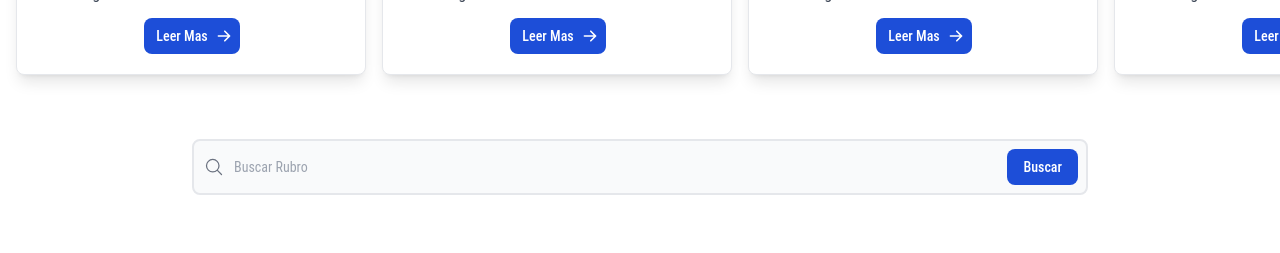
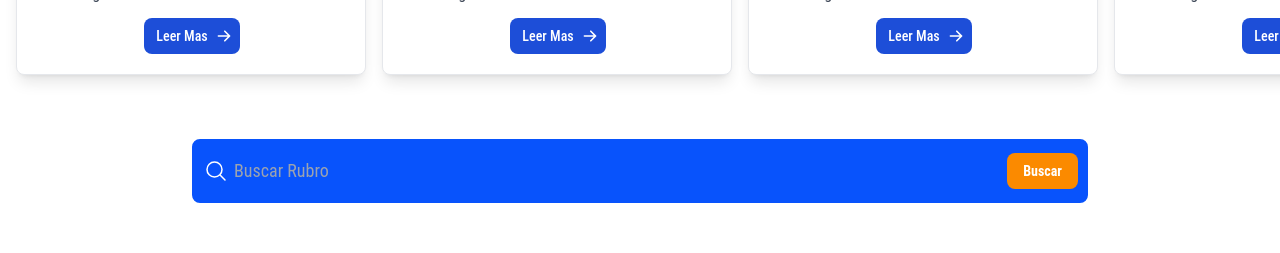
Before and after one commit to AhrensOG/GrupoStart, a Next.js app: page /empresas in a window 1280 px wide. Shown: the part 1040-1293 px from the top of the page. Built offline with nearby package versions, Linux system fonts and the light colour scheme.

Commit message:
Change searchBar Styles

```diff
--- a/components/search/SearchBar.jsx
+++ b/components/search/SearchBar.jsx
@@ -25,7 +25,7 @@ const SearchBar = ({ setCategorySearch }) => {
               viewBox="0 0 24 24"
               strokeWidth={1.5}
               stroke="currentColor"
-              className="w-5 h-5 text-gray-500 dark:text-gray-400"
+              className="w-6 h-6 text-white"
             >
               <path
                 strokeLinecap="round"
@@ -37,14 +37,14 @@ const SearchBar = ({ setCategorySearch }) => {
           <input
             type="search"
             id="search"
-            className="block w-full p-4 pl-10 text-sm text-gray-900 border-2 border-gray-200 rounded-lg bg-gray-50 focus:ring-blue-600 focus:border-blue-600 outline-none duration-200"
+            className="block w-full p-4 pl-10 text-lg text-white border-2 border-[#0853fc] rounded-lg bg-[#0853fc] outline-none duration-200"
             placeholder="Buscar Rubro"
             required
             onChange={handleSearch}
           />
           <button
             type="submit"
-            className="text-white absolute right-2.5 bottom-2.5 bg-blue-700 hover:bg-blue-800 focus:ring-4 focus:outline-none focus:ring-blue-800 font-medium rounded-lg text-sm px-4 py-2"
+            className="text-white font-semibold absolute right-2.5 bottom-3.5 bg-[#fb8a00] hover:text-[#0853fc] rounded-lg text-sm px-4 py-2 duration-200"
           >
             Buscar
           </button>
```
